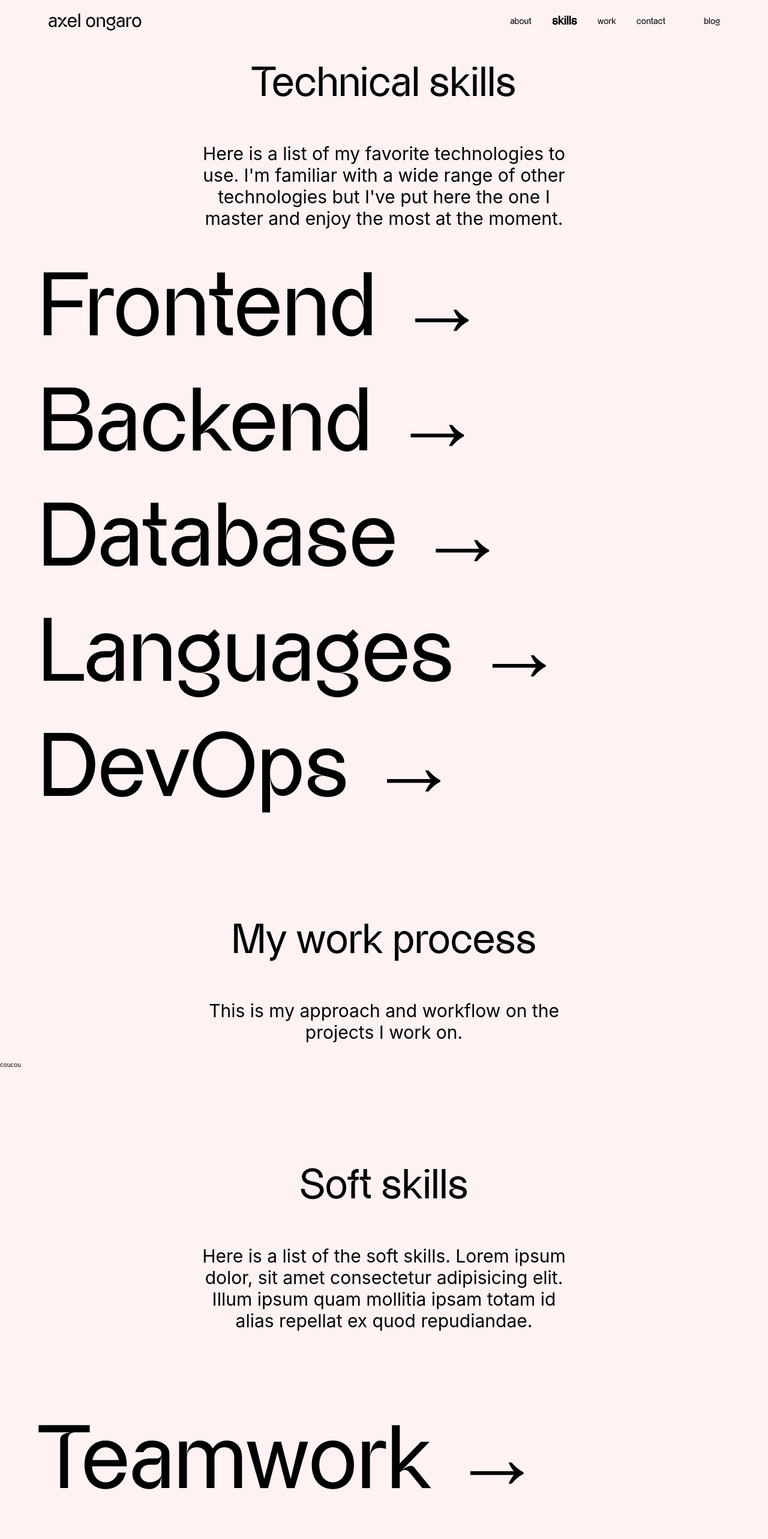
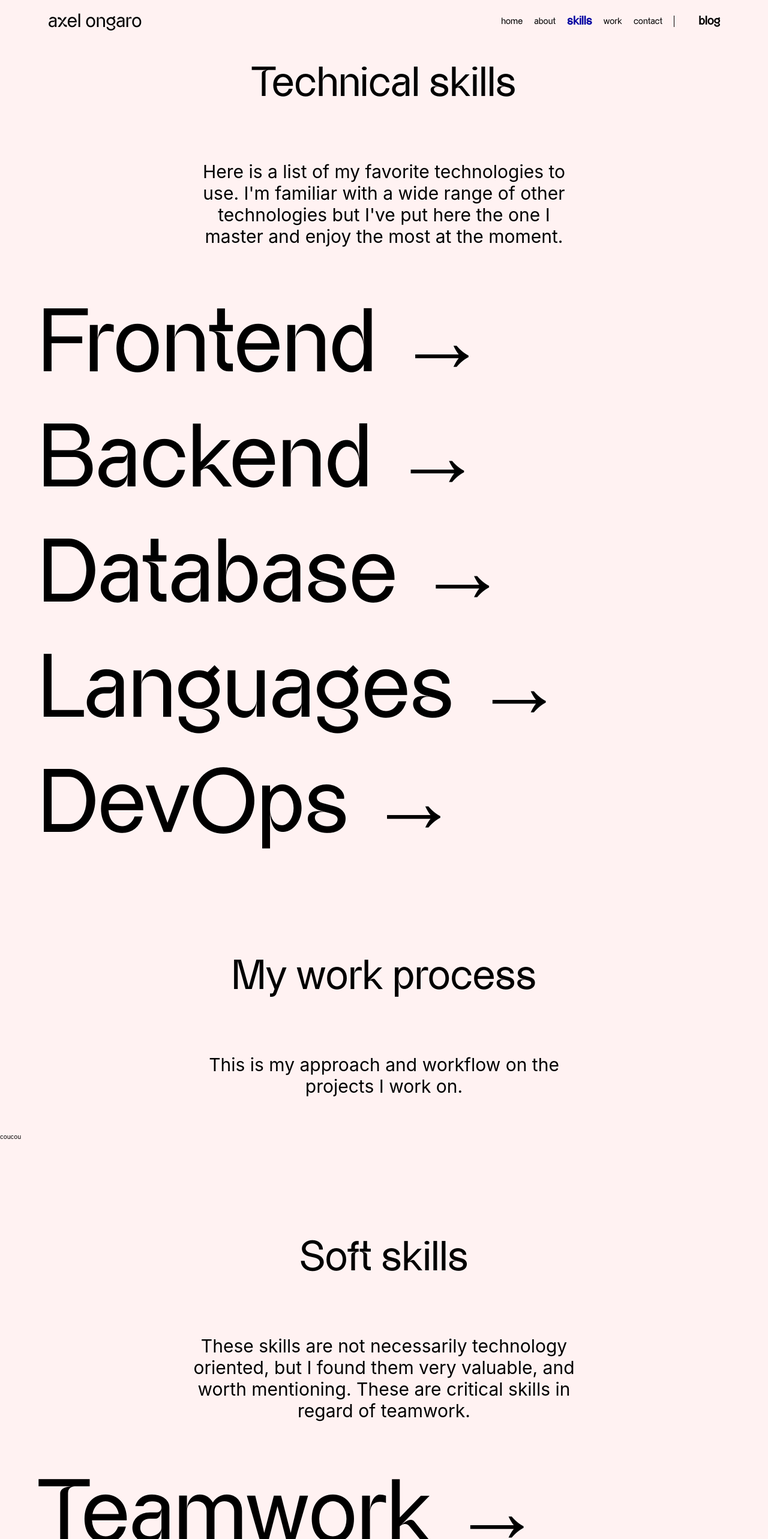
Before and after one commit to axelOngaro/last-portfolio, a Next.js app: page /skills in a window 1280 px wide. Shown: the top 2566 px of the page at 60% size. Built offline with nearby package versions, Linux system fonts and the light colour scheme.

Commit message:
Added content to skills page

```diff
--- a/components/Header.js
+++ b/components/Header.js
@@ -13,6 +13,17 @@ export default function Header() {
 
       <nav className="header__nav">
         <ul className="header__nav__list">
+          <li className="header__nav__list__item">
+            <Link href="/">
+              <a
+                className={
+                  router.pathname == '/' ? 'active animated_link' : 'animated_link'
+                }
+              >
+                home
+              </a>
+            </Link>
+          </li>
           <li className="header__nav__list__item">
             <Link href="/about">
               <a
--- a/pages/skills.js
+++ b/pages/skills.js
@@ -49,25 +49,37 @@ export default function Skills() {
         <div className="softskills__intro">
           <h2 className="softskills__intro__title">Soft skills</h2>
           <p className="softskills__intro__text">
-            Here is a list of the soft skills. Lorem ipsum dolor, sit amet consectetur
-            adipisicing elit. Illum ipsum quam mollitia ipsam totam id alias repellat ex
-            quod repudiandae.
+            These skills are not necessarily technology oriented, but I found them very
+            valuable, and worth mentioning. These are critical skills in regard of
+            teamwork.
           </p>
         </div>
         <section className="softskills__section">
           <div className="softskills__section__field team">
             <p>Agile</p>
+            <p>Pair programming + code reviews</p>
+          </div>
+          <div className="softskills__section__field tools">
+            <p>Git+Github</p>
+            <p>VScode</p>
+            <p>Figma</p>
           </div>
           <div className="softskills__section__field communication">
+            <p>Fluent English</p>
             <p>Blogging</p>
+          </div>
+          <div className="softskills__section__field mindset">
+            <p>Adaptability</p>
+            <p>Cooperation</p>
+            <p>Constant learning</p>
+            <p>Critical thinking</p>
           </div>
         </section>
         <div className="learning__intro">
           <h2 className="learning__intro__title">Currently learning</h2>
           <p className="learning__intro__text">
-            Lorem ipsum dolor sit amet consectetur adipisicing elit. Deserunt, neque vel
-            esse molestias magnam ducimus nisi excepturi maxime voluptatibus. Nihil
-            impedit libero exercitationem sapiente placeat.
+            Finally, the list of the technologies I'm the most interested in learning at
+            the moment.
           </p>
         </div>
         <section className="learning__section">
@@ -84,6 +96,9 @@ export default function Skills() {
           <div className="learning__section__field devops">
             <p>Kubernetes</p>
           </div>
+          <div className="learning__section__field design">
+            <p>Motion Design</p>
+          </div>
         </section>
       </main>
     </div>
--- a/styles/_header.scss
+++ b/styles/_header.scss
@@ -1,5 +1,6 @@
 .header {
   position: sticky;
+  z-index: 1000;
   top: 0;
   display: flex;
   justify-content: space-between;
@@ -23,16 +24,19 @@
       justify-content: space-evenly;
       align-items: center;
       width: 100%;
+      border-right: black solid 1.8px;
     }
   }
 }
 
 .blog__link {
   margin-left: 2em;
+  font-size: 2rem;
+  font-weight: bold;
 }
 
 .active {
-  // color: red;
+  color: rgb(2, 2, 161);
   font-size: 2rem;
   font-weight: bold;
 }
--- a/styles/_skills.scss
+++ b/styles/_skills.scss
@@ -17,7 +17,7 @@
   &__text {
     width: 50%;
     font-size: 3rem;
-    padding: 1em 0;
+    padding: 2em 0;
     text-align: center;
   }
 }
@@ -106,7 +106,21 @@
 .communication::before {
   content: 'Communication →';
 }
+.tools::before {
+  content: 'Tools →';
+}
+.mindset::before {
+  content: 'Mindset →';
+}
+.design::before {
+  content: 'Design →';
+}
 
 .header__wrapper {
   padding: 0 10em;
 }
+
+.learning__section {
+  margin-bottom: 6vh;
+  min-height: 120vh;
+}
--- a/styles/styles.css
+++ b/styles/styles.css
@@ -11,6 +11,7 @@
 .header {
   position: -webkit-sticky;
   position: sticky;
+  z-index: 1000;
   top: 0;
   display: -webkit-box;
   display: -ms-flexbox;
@@ -53,13 +54,17 @@
       -ms-flex-align: center;
           align-items: center;
   width: 100%;
+  border-right: black solid 1.8px;
 }
 
 .blog__link {
   margin-left: 2em;
+  font-size: 2rem;
+  font-weight: bold;
 }
 
 .active {
+  color: #0202a1;
   font-size: 2rem;
   font-weight: bold;
 }
@@ -185,7 +190,7 @@
 .process__intro__text {
   width: 50%;
   font-size: 3rem;
-  padding: 1em 0;
+  padding: 2em 0;
   text-align: center;
 }
 
@@ -325,8 +330,25 @@
   content: 'Communication →';
 }
 
+.tools::before {
+  content: 'Tools →';
+}
+
+.mindset::before {
+  content: 'Mindset →';
+}
+
+.design::before {
+  content: 'Design →';
+}
+
 .header__wrapper {
   padding: 0 10em;
+}
+
+.learning__section {
+  margin-bottom: 6vh;
+  min-height: 120vh;
 }
 
 .work__main {
```
Also changed, not shown: 1 other file (tests, documents, lock files or other folders).
